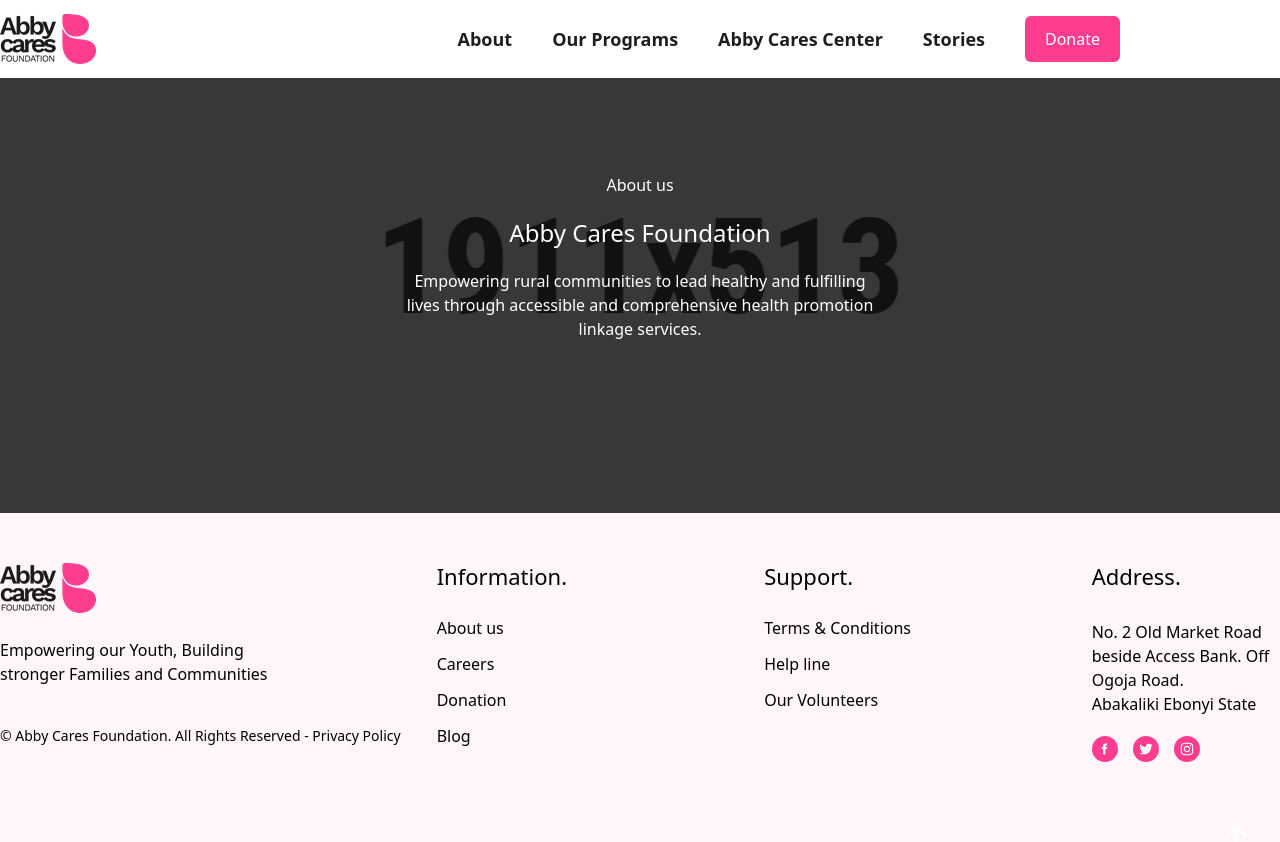
After one commit to Chiemerie1/abby_cares_foundation, a Django app: page /about/ in a window 1280 px wide. The commit adds this page. Run offline with Django 5.2, Linux system fonts and the light colour scheme.

Commit message:
Building the abouts

```diff
--- a/main/models.py
+++ b/main/models.py
@@ -25,6 +25,8 @@
         blank=False,
         upload_to="homepage_what_we_have_done"
     )
+    image_caption = models.CharField(max_length=128, default=None)
+    excerpt = models.CharField(max_length=30, default=None)
     Headline = models.CharField(max_length=30)
     paragraph = tinymce_models.HTMLField()
 
@@ -70,7 +72,9 @@
         blank=False,
         upload_to="major_outreach"
     )
+    image_caption = models.CharField(max_length=128, default=None)
     paragraph = tinymce_models.HTMLField()
+    excerpt = models.CharField(max_length=30, default=None)
     writers_name = models.CharField(max_length=200)
     created_at = models.DateTimeField(auto_now_add=True)
 
--- a/main/templates/layout/nav.html
+++ b/main/templates/layout/nav.html
@@ -63,25 +63,33 @@
 
                                     <li class="mr-7 xl:mr-[40px] relative group py-[20px]">
 
-                                        <a href="about.html" class="transition-all hover:text-secondary">About</a>
+                                        <a href="/about" class="transition-all hover:text-secondary">About</a>
 
                                         <ul class="list-none bg-white drop-shadow-[0px_6px_10px_rgba(0,0,0,0.2)] rounded-[12px] flex flex-wrap flex-col w-[220px] absolute top-[120%] left-1/2 -translate-x-1/2 transition-all
                                             group-hover:top-[100%] invisible group-hover:visible opacity-0 group-hover:opacity-100"
                                         >
                                             <li class="border-b border-dashed border-primary border-opacity-40 last:border-b-0 hover:border-solid transition-all">
-                                                <a href="about.html" class="font-lora leading-[1.571] text-[14px] text-primary p-[10px] capitalize block transition-all hover:bg-primary hover:text-white text-center my-[-1px] rounded-t-[12px]">Our Mission</a>
+                                                <a href="about.html" class="font-lora leading-[1.571] text-[14px] text-primary p-[10px] capitalize block transition-all hover:bg-primary hover:text-white hover:bg-[#FE3D8E] text-center my-[-1px] rounded-t-[12px]">
+                                                    Our Mission
+                                                </a>
                                             </li>
 
                                             <li class="border-b border-dashed border-primary border-opacity-40 last:border-b-0 hover:border-solid transition-all">
-                                                <a href="about-v2.html" class="font-lora leading-[1.571] text-[14px] text-primary p-[10px] capitalize block transition-all hover:bg-primary hover:text-white text-center my-[-1px] rounded-b-[12px]">leadership</a>
+                                                <a href="about-v2.html" class="font-lora leading-[1.571] text-[14px] text-primary p-[10px] capitalize block transition-all hover:bg-primary hover:text-white hover:bg-[#FE3D8E] text-center my-[-1px] rounded-b-[12px]">
+                                                    leadership
+                                                </a>
                                             </li>
 
                                             <li class="border-b border-dashed border-primary border-opacity-40 last:border-b-0 hover:border-solid transition-all">
-                                                <a href="about-v2.html" class="font-lora leading-[1.571] text-[14px] text-primary p-[10px] capitalize block transition-all hover:bg-primary hover:text-white text-center my-[-1px] rounded-b-[12px]">Ways to Give</a>
+                                                <a href="about-v2.html" class="font-lora leading-[1.571] text-[14px] text-primary p-[10px] capitalize block transition-all hover:bg-primary hover:text-white hover:bg-[#FE3D8E] text-center my-[-1px] rounded-b-[12px]">
+                                                    Ways to Give
+                                                </a>
                                             </li>
 
                                             <li class="border-b border-dashed border-primary border-opacity-40 last:border-b-0 hover:border-solid transition-all">
-                                                <a href="about-v2.html" class="font-lora leading-[1.571] text-[14px] text-primary p-[10px] capitalize block transition-all hover:bg-primary hover:text-white text-center my-[-1px] rounded-b-[12px]">Careers</a>
+                                                <a href="about-v2.html" class="font-lora leading-[1.571] text-[14px] text-primary p-[10px] capitalize block transition-all hover:bg-primary hover:text-white hover:bg-[#FE3D8E] text-center my-[-1px] rounded-b-[12px]">
+                                                    Careers
+                                                </a>
                                             </li>
                                         </ul>
 
@@ -94,19 +102,19 @@
                                             group-hover:top-[100%] invisible group-hover:visible opacity-0 group-hover:opacity-100"
                                         >
                                             <li class="border-b border-dashed border-primary border-opacity-40 last:border-b-0 hover:border-solid transition-all">
-                                                <a href="about.html" class="font-lora leading-[1.571] text-[14px] text-primary p-[10px] capitalize block transition-all hover:bg-primary hover:text-white text-center my-[-1px] rounded-t-[12px]">Our Mission</a>
+                                                <a href="about.html" class="font-lora leading-[1.571] text-[14px] text-primary p-[10px] capitalize block transition-all hover:bg-primary hover:text-white hover:bg-[#FE3D8E] text-center my-[-1px] rounded-t-[12px]">Our Mission</a>
                                             </li>
 
                                             <li class="border-b border-dashed border-primary border-opacity-40 last:border-b-0 hover:border-solid transition-all">
-                                                <a href="about-v2.html" class="font-lora leading-[1.571] text-[14px] text-primary p-[10px] capitalize block transition-all hover:bg-primary hover:text-white text-center my-[-1px] rounded-b-[12px]">leadership</a>
+                                                <a href="about-v2.html" class="font-lora leading-[1.571] text-[14px] text-primary p-[10px] capitalize block transition-all hover:bg-primary hover:text-white hover:bg-[#FE3D8E] text-center my-[-1px] rounded-b-[12px]">leadership</a>
                                             </li>
 
                                             <li class="border-b border-dashed border-primary border-opacity-40 last:border-b-0 hover:border-solid transition-all">
-                                                <a href="about-v2.html" class="font-lora leading-[1.571] text-[14px] text-primary p-[10px] capitalize block transition-all hover:bg-primary hover:text-white text-center my-[-1px] rounded-b-[12px]">Ways to Give</a>
+                                                <a href="about-v2.html" class="font-lora leading-[1.571] text-[14px] text-primary p-[10px] capitalize block transition-all hover:bg-primary hover:text-white hover:bg-[#FE3D8E] text-center my-[-1px] rounded-b-[12px]">Ways to Give</a>
                                             </li>
 
                                             <li class="border-b border-dashed border-primary border-opacity-40 last:border-b-0 hover:border-solid transition-all">
-                                                <a href="about-v2.html" class="font-lora leading-[1.571] text-[14px] text-primary p-[10px] capitalize block transition-all hover:bg-primary hover:text-white text-center my-[-1px] rounded-b-[12px]">Careers</a>
+                                                <a href="about-v2.html" class="font-lora leading-[1.571] text-[14px] text-primary p-[10px] capitalize block transition-all hover:bg-primary hover:text-white hover:bg-[#FE3D8E] text-center my-[-1px] rounded-b-[12px]">Careers</a>
                                             </li>
                                         </ul>
 
@@ -120,26 +128,21 @@
             group-hover:top-[100%] invisible group-hover:visible opacity-0 group-hover:opacity-100
 
             ">
-                                            <li class="border-b border-dashed border-primary border-opacity-40 last:border-b-0 hover:border-solid transition-all">
-                                                <a href="/news_and_update" class="font-lora leading-[1.571] text-[14px] text-primary p-[10px] capitalize block transition-all hover:bg-primary hover:text-[#FE3D8E] text-center my-[-1px] rounded-t-[12px]">News and Update</a>
+                                            <li class="border-b border-dashed border-primary border-opacity-40 last:border-b-0 hover:border-solid hover:bg-[#1E1E1E] transition-all">
+                                                <a href="/news_and_update" class="font-lora leading-[1.571] text-[14px] text-primary p-[10px] capitalize block transition-all hover:text-white hover:bg-[#FE3D8E] text-center my-[-1px] rounded-t-[12px]">
+                                                    News and Update
+                                                </a>
                                             </li>
-                                            <li class="border-b border-dashed border-primary border-opacity-40 last:border-b-0 hover:border-solid transition-all">
-                                                <a href="create-agency.html" class="font-lora leading-[1.571] text-[14px] text-primary p-[10px] capitalize block transition-all hover:bg-primary hover:text-[#FE3D8E] text-center my-[-1px]">
-                                                    Community Outreach</a>
+                                            <li class="border-b border-dashed border-primary border-opacity-40 last:border-b-0 hover:border-solid hover:bg-[#1E1E1E] transition-all">
+                                                <a href="create-agency.html" class="font-lora leading-[1.571] text-[14px] text-primary p-[10px] capitalize block transition-all hover:text-white hover:bg-[#FE3D8E] text-center my-[-1px]">
+                                                    Community Outreach
+                                                </a>
                                             </li>
 
-                                            <li class="border-b border-dashed border-primary border-opacity-40 last:border-b-0 hover:border-solid transition-all">
-                                                <a href="agent.html" class="font-lora leading-[1.571] text-[14px] text-primary p-[10px] capitalize block transition-all hover:bg-primary hover:text-[#FE3D8E] text-center my-[-1px]">agent</a>
-                                            </li>
-
-                                            <li class="border-b border-dashed border-primary border-opacity-40 last:border-b-0 hover:border-solid transition-all">
-                                                <a href="agency-details.html" class="font-lora leading-[1.571] text-[14px] text-primary p-[10px] capitalize block transition-all hover:bg-primary hover:text-[#FE3D8E] text-center my-[-1px]">agency
-                                                    details</a>
-                                            </li>
-
-                                            <li class="border-b border-dashed border-primary border-opacity-40 last:border-b-0 hover:border-solid transition-all">
-                                                <a href="agent-details.html" class="font-lora leading-[1.571] text-[14px] text-primary p-[10px] capitalize block transition-all hover:bg-primary hover:text-[#FE3D8E] text-center my-[-1px] rounded-b-[12px]">agent
-                                                    details</a>
+                                            <li class="border-b border-dashed border-primary border-opacity-40 last:border-b-0 hover:border-solid hover:bg-[#1E1E1E] transition-all">
+                                                <a href="agent.html" class="font-lora leading-[1.571] text-[14px] text-primary p-[10px] capitalize block transition-all hover:text-white hover:bg-[#FE3D8E] text-center my-[-1px]">
+                                                    Stories in video
+                                                </a>
                                             </li>
 
                                         </ul>
--- /dev/null
+++ b/main/templates/main/about.html
@@ -0,0 +1,26 @@
+{% extends 'layout/nav.html' %}
+
+{% load static %}
+
+{% block content %}
+
+<section class="bg-no-repeat bg-center bg-cover bg-[#FFF6F0] h-[350px] lg:h-[513px] flex flex-wrap items-center relative before:absolute before:inset-0 before:content-[''] before:bg-[#000000] before:opacity-[70%]" style="background-image: url('assets/images/breadcrumb/bg-1.png');">
+    <div class="container mx-auto">
+        <div class="grid grid-cols-12">
+            <div class="col-span-12">
+                <div class="max-w-[480px]  mx-auto text-center text-white relative z-[1]">
+                    <div class="mb-5"><span class="text-base block">About us</span></div>
+                    <h1 class="font-lora text-[36px] sm:text-[50px] md:text-[68px] lg:text-[50px] leading-tight xl:text-2xl font-medium">
+                        Abby Cares Foundation
+                    </h1>
+
+                    <p class="text-base mt-5">
+                        Empowering rural communities to lead healthy and fulfilling lives through accessible and comprehensive health promotion linkage services.
+                    </p>
+                </div>
+            </div>
+        </div>
+    </div>
+</section>
+
+{% endblock %}
--- a/main/templates/main/blog.html
+++ b/main/templates/main/blog.html
@@ -40,7 +40,7 @@
                 <div>
                     <span class="block leading-none font-normal text-[14px] text-[#FE3D8E] mb-[5px] relative before:absolute before:left-0 before:top-1/2 -translate-y-1/2 before:bg-secondary before:content-[''] before:w-[3px] before:h-[3px] before:rounded-full pl-[10px]">{{ blog.writers_name }} on {{ blog.created_at }}</span>
                     <h3><a href="{% url 'main:blog_details' id=blog.id %}" class="font-lora text-[22px] xl:text-[24px] leading-[1.285] text-primary block mb-[10px] hover:text-[#FE3D8E] transition-all font-medium">{{ blog.title}}</a></h3>
-                    <p class="font-light text-[#494949] text-[16px] leading-[1.75]">{{ blog.snip | safe }}</p>
+                    <p class="font-light text-[#494949] text-[16px] leading-[1.75]">{{ blog.excerpt }}</p>
                 </div>
             </div>
 
--- a/main/templates/main/blog_details.html
+++ b/main/templates/main/blog_details.html
@@ -32,11 +32,11 @@
                 <h1 class="mb-4 text-3xl font-extrabold leading-tight text-gray-900 lg:mb-6 lg:text-4xl">{{ blog.title }}</h1>
             </header>
             <p class="lead">
-                {{ blog.paragraph | safe }}
+                {{ blog.excerpt | safe }}
             </p>
 
             <figure><img src="{{ blog.image.url }}" alt="">
-                <figcaption>Digital art by Anonymous</figcaption>
+                <figcaption>{{ blog.image_caption }}</figcaption>
             </figure>
             <h2>Getting started with Flowbite</h2>
             <p>First of all you need to understand how Flowbite works. This library is not another framework.
--- /dev/null
+++ b/main/templates/main/careers.html
@@ -0,0 +1,6 @@
+{% extends 'layout/nav.html' %}
+
+{% load static %}
+
+{% block content %}
+{% endblock %}
--- a/main/templates/main/home.html
+++ b/main/templates/main/home.html
@@ -140,7 +140,7 @@
                         <h2 class="text-4xl font-bold tracking-tight text-white sm:text-6xl">Work with us</h2>
                         <p class="mt-6 text-lg leading-8 text-gray-300">Anim aute id magna aliqua ad ad non deserunt sunt. Qui irure qui lorem cupidatat commodo. Elit sunt amet fugiat veniam occaecat fugiat aliqua.</p>
                     </div>
-                <div class="mx-auto mt-10 max-w-2xl lg:mx-0 lg:max-w-none">
+                    {% comment %} <div class="mx-auto mt-10 max-w-2xl lg:mx-0 lg:max-w-none">
                         <div class="grid grid-cols-1 gap-x-8 gap-y-6 text-base font-semibold leading-7 text-white sm:grid-cols-2 md:flex lg:gap-x-10">
                         <a href="#">Open roles <span aria-hidden="true">&rarr;</span></a>
                         <a href="#">Internship program <span aria-hidden="true">&rarr;</span></a>
@@ -165,7 +165,7 @@
                             <dd class="text-2xl font-bold leading-9 tracking-tight text-white">Unlimited</dd>
                         </div>
                         </dl>
-                </div>
+                    </div> {% endcomment %}
                 </div>
             </div>
         </section>
@@ -196,7 +196,7 @@
             <div class="py-8 px-4 mx-auto max-w-screen-xl lg:py-16 lg:px-6">
                 <div class="mx-auto max-w-screen-md sm:text-center">
                     <h2 class="mb-4 text-3xl font-extrabold tracking-tight text-gray-900 sm:text-4xl dark:text-white">Sign up for our newsletter</h2>
-                    <p class="mx-auto mb-8 max-w-2xl  text-gray-500 md:mb-12 sm:text-xl dark:text-gray-400">Stay up to date with the roadmap progress, announcements and exclusive discounts feel free to sign up with your email.</p>
+                    <p class="mx-auto mb-8 max-w-2xl  text-gray-500 md:mb-12 sm:text-xl dark:text-gray-400">Stay up to date with the roadmap progress, and announcements. Feel free to sign up with your email.</p>
                     <form action="#">
                         <div class="items-center mx-auto mb-3 space-y-4 max-w-screen-sm sm:flex sm:space-y-0">
                             <div class="relative w-full">
--- /dev/null
+++ b/main/templates/main/leadership.html
@@ -0,0 +1,6 @@
+{% extends 'layout/nav.html' %}
+
+{% load static %}
+
+{% block content %}
+{% endblock %}
--- a/main/urls.py
+++ b/main/urls.py
@@ -19,6 +19,10 @@
     path("blog_details/<int:id>", views.blog_details , name="blog_details"),
     path("news_and_update/", views.news_and_update , name="news_and_update"),
     path("news_and_update_details/<int:id>", views.news_and_update_details , name="news_and_update_details"),
+    path("about/", views.about , name="about"),
+    path("leadership/", views.leadership , name="leadership"),
+    path("ways-to-give/", views.ways_to_give , name="ways_to_give"),
+    path("careers/", views.careers , name="careers"),
 
 ]
 
--- a/main/views.py
+++ b/main/views.py
@@ -90,6 +90,54 @@
     )
 
 
+def about(request):
+
+    return render(
+        request=request,
+        template_name="main/about.html",
+        context={
+            "css_image_url": "/static/img/BG8_4907.jpg",
+        }
+
+    )
+
+
+def leadership(request):
+
+    return render(
+        request=request,
+        template_name="main/leadership.html",
+        context={
+
+        }
+
+    )
+
+
+def ways_to_give(request):
+
+    return render(
+        request=request,
+        template_name="main/ways_to_give.html",
+        context={
+
+        }
+
+    )
+
+
+def careers(request):
+
+    return render(
+        request=request,
+        template_name="main/careers.html",
+        context={
+
+        }
+
+    )
+
+
 def outreach(request):
     outreach = NewMajorOutreach.objects.all()
     paginator = Paginator(outreach, 12)
--- a/static/css/styles.css
+++ b/static/css/styles.css
@@ -1021,8 +968,8 @@
   max-width: 1280px;
 }
 
-.max-w-xs {
-  max-width: 20rem;
+.max-w-\[480px\] {
+  max-width: 480px;
 }
 
 .-translate-x-1\/2 {
@@ -1860,6 +1685,11 @@
   opacity: 50%;
 }
 
+.before\:opacity-\[70\%\]::before {
+  content: var(--tw-content);
+  opacity: 70%;
+}
+
 .before\:transition-all::before {
   content: var(--tw-content);
   transition-property: all;
```
Also changed, not shown: other parts of static/css/styles.css (+16 -296 lines), db.sqlite3, main/migrations/0002_blog_excerpt_blog_image_caption_and_more.py (added), main/templates/main/ways_to_give.html (added). Lines whose indentation alone changed are shown as unchanged.
